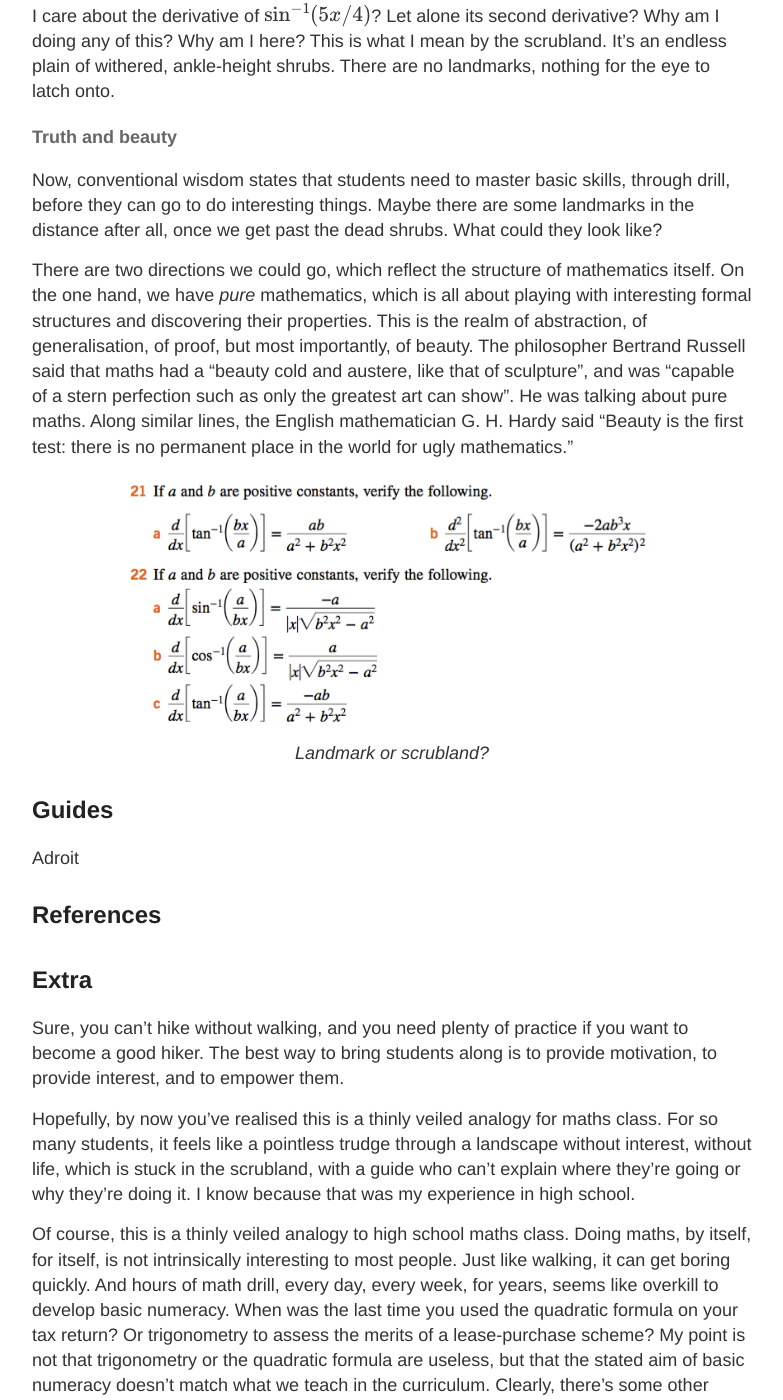
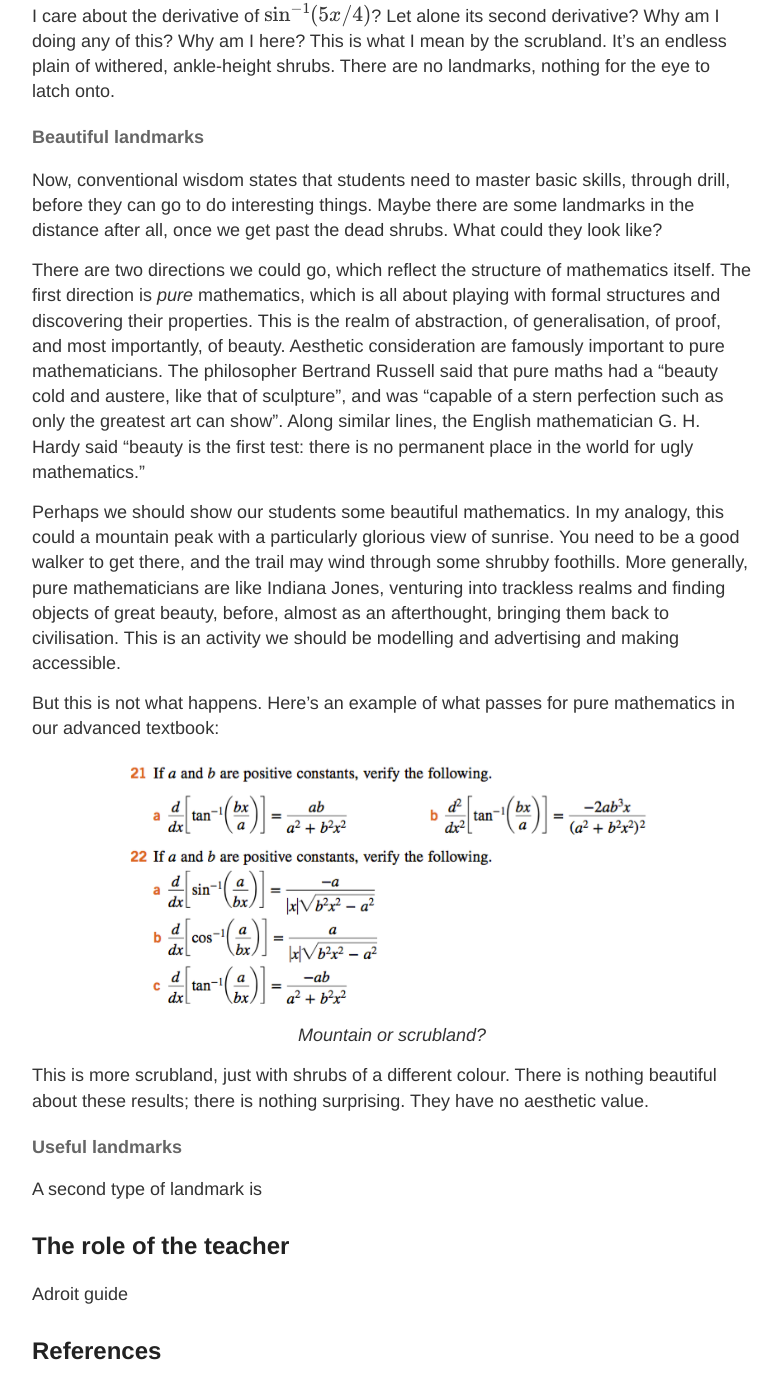
Before and after one commit to hapax/hapax.github.io, a Jekyll site: the page built from assets/teaching.md, in a window 1280 px wide and 1400 px high, scrolled down 2208 px. Shown: the whole window, without its empty margins (248-1031 px from the left). Built offline with Jekyll 4.4.1, drawn with Linux system fonts in a browser that asks for light colours; our own code applies the rules of GitHub Pages for plain Markdown files; formulas are drawn with MathJax 3; a script that is not in the unit is left out.

Commit message:
Update teaching.md

```diff
--- a/assets/teaching.md
+++ b/assets/teaching.md
@@ -109,7 +109,7 @@
 It's an endless plain of withered, ankle-height shrubs.
 There are no landmarks, nothing for the eye to latch onto.
 
-#### Truth and beauty
+#### Beautiful landmarks
 
 Now, conventional wisdom states that students need to master basic
 skills, through drill, before they can go to do interesting things.
@@ -119,30 +119,50 @@
 
 There are two directions we could go, which reflect the structure of
 mathematics itself.
-On the one hand, we have *pure* mathematics, which is all about
-playing with interesting formal structures and discovering their
+The first direction is *pure* mathematics, which is all about
+playing with formal structures and discovering their
 properties.
 This is the realm of abstraction, of generalisation, of
-proof, but most importantly, of beauty.
-The philosopher Bertrand Russell said that maths had a "beauty cold
+proof, and most importantly, of beauty.
+Aesthetic consideration are famously important to pure mathematicians.
+The philosopher Bertrand Russell said that pure maths had a "beauty cold
 and austere, like that of sculpture", and was "capable of a stern
 perfection such as only the greatest art can show".
-He was talking about pure maths.
 Along similar lines, the English mathematician G. H. Hardy said
-"Beauty is the first test: there is no permanent place in the world
+"beauty is the first test: there is no permanent place in the world
 for ugly mathematics."
 
+Perhaps we should show our students some beautiful mathematics.
+In my analogy, this could a mountain peak with a particularly glorious view of sunrise.
+You need to be a good walker to get there, and the trail may wind
+through some shrubby foothills.
+More generally, pure mathematicians are like Indiana Jones, venturing
+into trackless realms and finding objects of great beauty, before,
+almost as an afterthought, bringing them back to civilisation.
+This is an activity we should be modelling and advertising and making accessible.
+
+But this is not what happens.
+Here's an example of what passes for pure mathematics in our advanced textbook:
 
 <figure>
     <div style="text-align:center"><img src ="/images/specialist2.png"
     width="75%" />
-		    <figcaption><i>Landmark or scrubland?</i></figcaption>
+		    <figcaption><i>Mountain or scrubland?</i></figcaption>
 	</div>
 	</figure>
 
-## Guides
+This is more scrubland, just with shrubs of a different colour.
+There is nothing beautiful about these results; there is nothing
+surprising.
+They have no aesthetic value.
 
-Adroit
+#### Useful landmarks
+
+A second type of landmark is
+
+## The role of the teacher
+
+Adroit guide
 
 ## References
 
```
